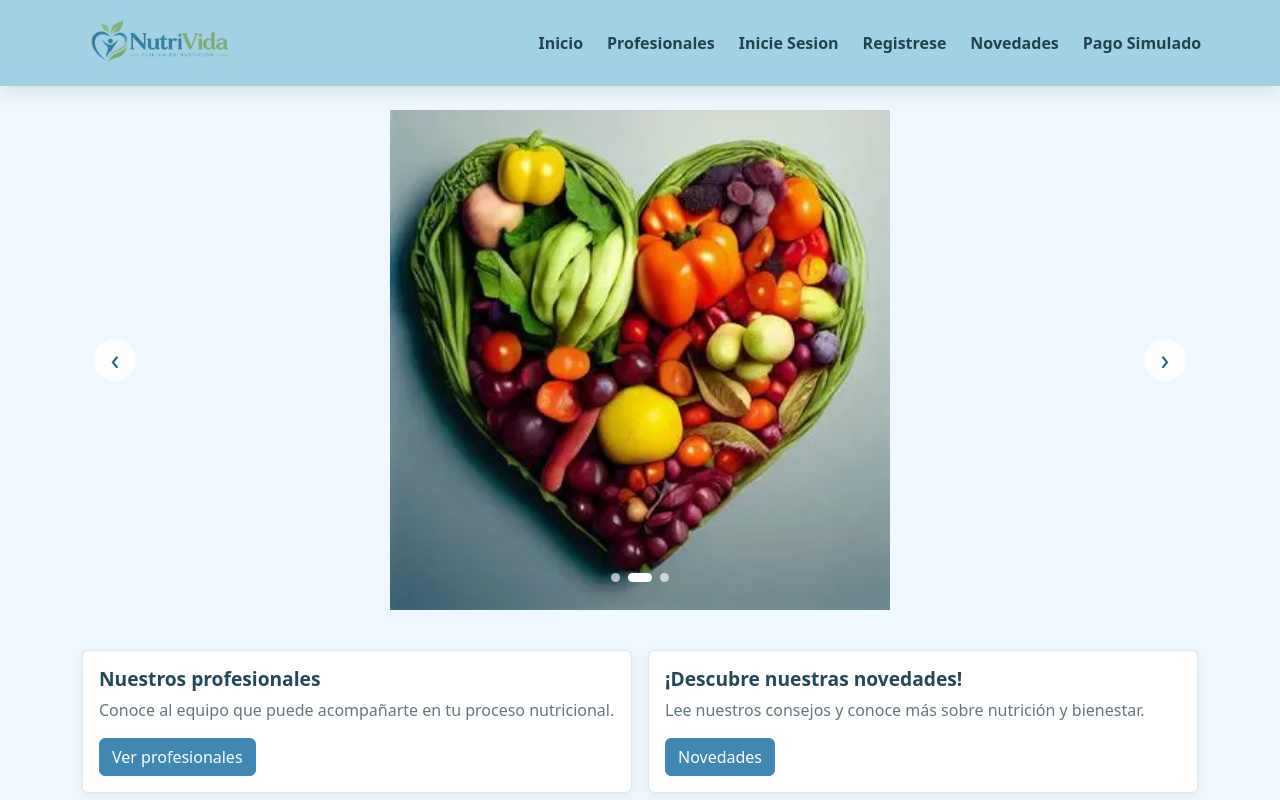
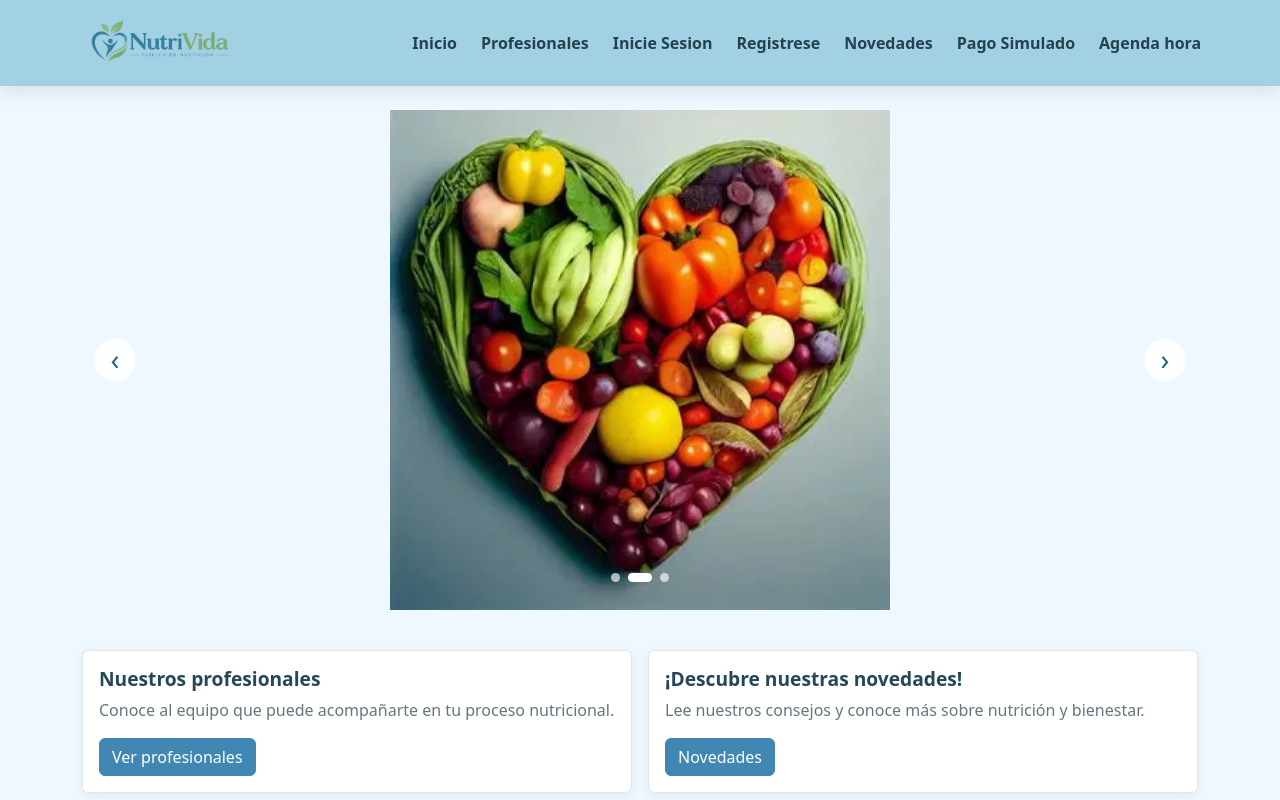
Before and after one commit to jagongora-ai/NutriVidaReact, a React (Vite) app: page / in a window 1280 px wide. Shown: the top 800 px of the page. Built offline with nearby package versions, Linux system fonts and the light colour scheme.

Commit message:
Se anadio al NavBar el link Agendar

```diff
--- a/src/components/organisms/Navbar.tsx
+++ b/src/components/organisms/Navbar.tsx
@@ -16,6 +16,7 @@ function Navbar() {
         <Link className="nav-link" to="/registro">Registrese</Link>
         <Link className="nav-link" to="/novedades">Novedades</Link>
         <Link className="nav-link" to="/pago">Pago Simulado</Link>
+        <Link className="nav-link" to="/Agendar">Agenda hora</Link>
 
       </div>
     </nav>
```
